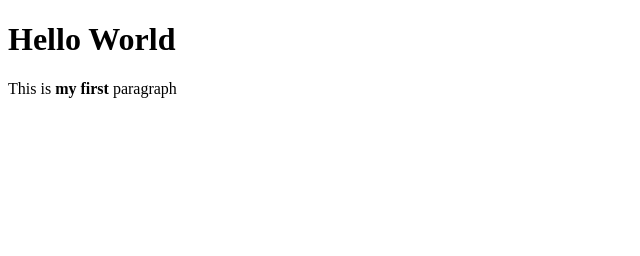
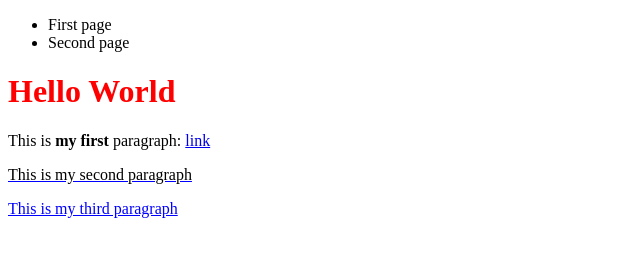
Before and after one commit to mikhail-cct/webdev_lab, a plain HTML site: page index.html in a window 1280 px wide. Shown: the whole page, without its empty margins (0-640 px from the left). Drawn offline with Linux system fonts and the light colour scheme.

Commit message:
css, css ref, intro 2 pars, class & id, anchor

```diff
--- a/index.html
+++ b/index.html
@@ -3,9 +3,22 @@
     <head>
         <meta charset="utf-8">
         <title>Hello World</title>
+        <link rel="stylesheet" href="style.css">
     </head>
     <body>
-        <h1>Hello World</h1>
-        <p>This is <strong>my first</strong> paragraph</p>
+        <header>
+            <nav>
+                <ul>
+                    <li>First page</li>
+                    <li>Second page</li>
+                </ul>
+            </nav>
+        </header>
+        <main>
+            <h1>Hello World</h1>
+            <p>This is <strong>my first</strong> paragraph: <a href="#3rdpar">link</a></p>
+            <p class="underline">This is my second paragraph</p>
+            <p id="3rdpar" class="blued underline">This is my third paragraph</p>
+        </main>
     </body>
 </html>
--- /dev/null
+++ b/style.css
@@ -0,0 +1,12 @@
+h1 {
+    color:red
+}
+
+.underline {
+    text-decoration: underline;
+    text-decoration-color: blue;
+}
+
+.blued {
+    color:blue
+}
```
